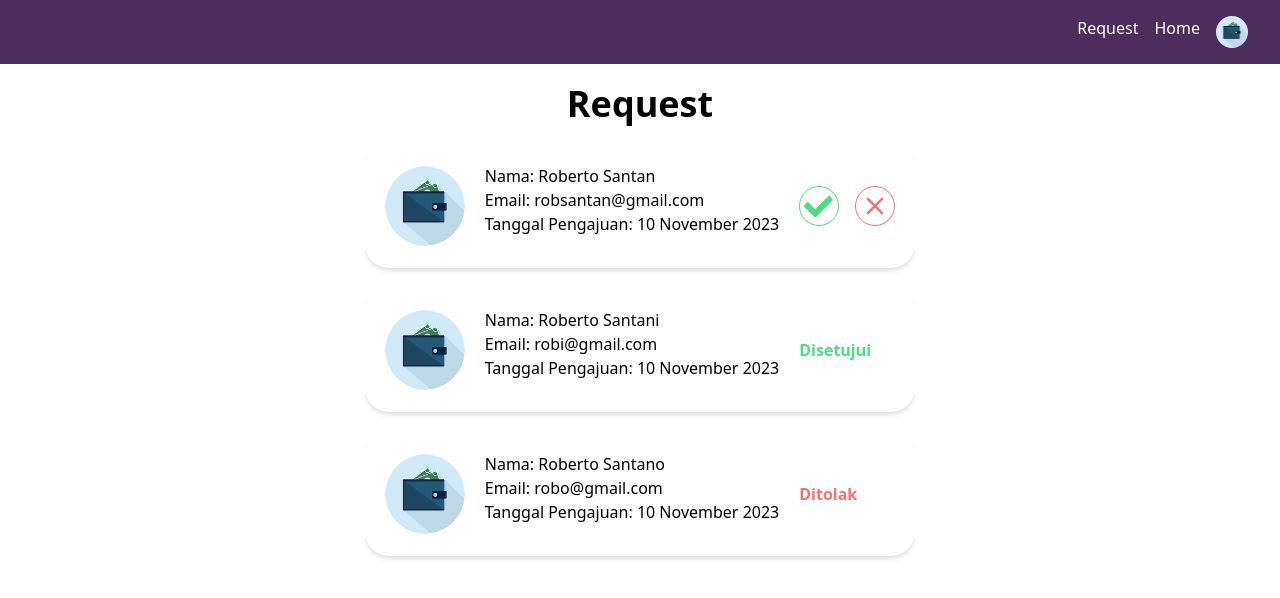
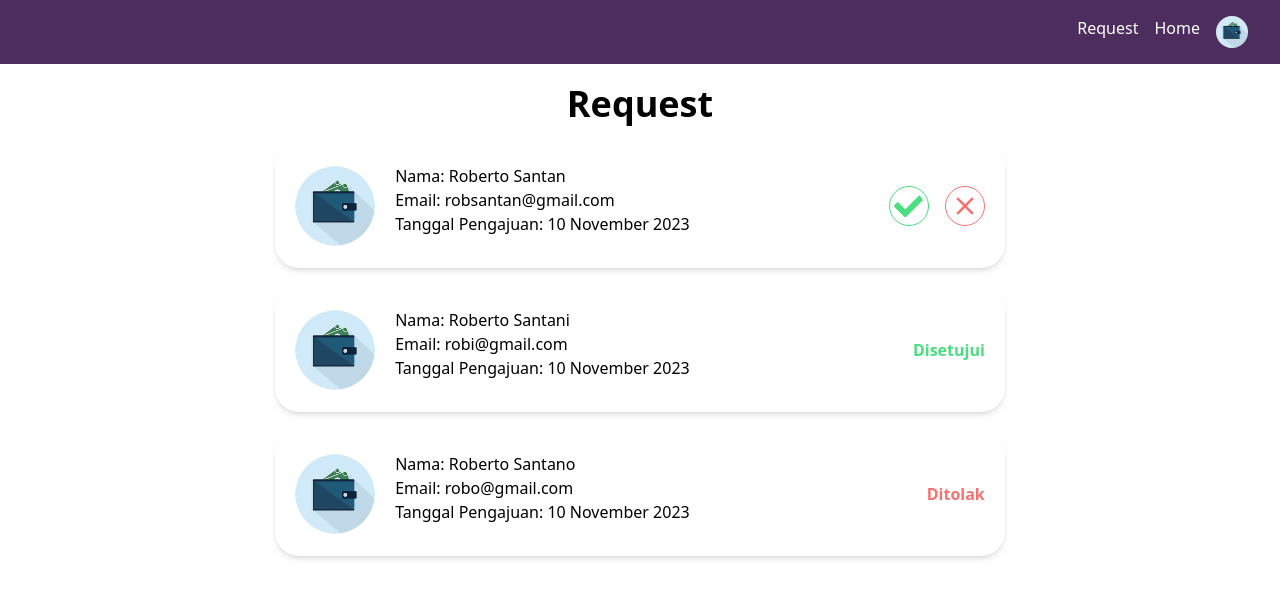
Before and after one commit to IF3110-2023-02-42/SPA, a React (Vite) app: page /verification in a window 1280 px wide. Shown: the top 598 px of the page. Built offline with nearby package versions, Linux system fonts and the light colour scheme.

Commit message:
feat: add dynamic element in verification

```diff
--- a/src/pages/verification/Verification.tsx
+++ b/src/pages/verification/Verification.tsx
@@ -2,55 +2,130 @@ import NavbarAdmin from "../../components/NavbarAdmin";
 import profileImage from "../../assets/profile.jpg";
 import { FaCheck } from 'react-icons/fa';
 import { IoMdClose } from 'react-icons/io';
+import {useState} from 'react';
 
-const Home = () => {
+interface Verification {
+  id: number,
+  nama: string,
+  email: string,
+  tanggalPengajuan: string,
+  status: string
+}
+
+function getVerificationsData(): Verification[]{
+  let verifications : Verification[] = [
+    {
+      id: 1,
+      nama: "Roberto Santan",
+      email: "robsantan@gmail.com",
+      tanggalPengajuan: "10 November 2023",
+      status: "unverified",
+    },
+    {
+      id: 2,
+      nama: "Roberto Santani",
+      email: "robi@gmail.com",
+      tanggalPengajuan: "10 November 2023",
+      status: "accepted",
+    },
+    {
+      id: 3,
+      nama: "Roberto Santano",
+      email: "robo@gmail.com",
+      tanggalPengajuan: "10 November 2023",
+      status: "rejected",
+    },
+  ];
+  return verifications;
+}
+
+function changeStatusToDatabase(id:number, newStatus:string){
+  // Commit to REST
+
+  console.log(id,newStatus)
+}
+
+export default function Verification(){
+  const [verificationCards, setVerificationCards] = useState(getVerificationsData)
+
+  function modifyCard(id:number, status:string){
+    const newVerificationCards = verificationCards.map(card => ({ ...card }));
+    const indexOfCardToModify = newVerificationCards.findIndex(card => card.id === id);
+    if (indexOfCardToModify !== -1) {
+      newVerificationCards[indexOfCardToModify].status = status;
+
+      // Step 3: Update the state with the modified array
+      setVerificationCards(newVerificationCards);
+    }
+  }
+
+  function acceptRequest(id:number){
+    changeStatusToDatabase(id, "accepted")
+    // Jika berhasil commit ke database tampilannya bisa diubah
+    modifyCard(id,"accepted");
+  }
+
+  function rejectRequest(id:number){
+    changeStatusToDatabase(id, "accepted")
+    // Jika berhasil commit ke database tampilannya bisa diubah
+    modifyCard(id,"rejected");
+  }
+
+  function VerificationCard({id, nama, email, tanggalPengajuan, status}: Verification){
+    return <div className="w-3/5 mt-5 p-5 flex space-x-5 items-center shadow-md rounded-3xl  bg-white">
+    <div className="userprofile">
+        <img src={profileImage} alt="User Profile Image" className="w-20 h-20 rounded-full"/>
+    </div>
+    <div className="flex flex-col jus pb-3">
+     <p>Nama: {nama}</p>
+     <p>Email: {email}</p>
+     <p>Tanggal Pengajuan: {tanggalPengajuan}</p>
+    </div>
+    <div className="flex-grow"></div>
+    {(status==="unverified") &&
+      <div className="flex space-x-4">
+          <FaCheck className="text-green-400 hover:opacity-80 hover:cursor-pointer bg-white border border-green-400 rounded-full p-1"
+          size={40}
+          onClick = {()=>(acceptRequest(id))}
+          />
+          <IoMdClose className="text-red-400 hover:opacity-80 hover:cursor-pointer bg-white border border-red-400 rounded-full p-1"
+          size={40}
+          onClick = {()=>rejectRequest(id)}
+          />
+      </div>
+    }
+
+    { (status==="accepted") &&
+        <div className="flex">
+            <p className="font-bold text-green-400">Disetujui</p>
+        </div>
+    }
+
+    { (status==="rejected") &&
+        <div className="flex">
+          <p className="font-bold text-red-400">Ditolak</p>
+      </div>
+    }
+
+  </div>
+  }
+
   return (
     <div className="bg-creamBg z-1 min-h-screen">
       <NavbarAdmin />
       <div className="  mx-auto px-2 sm:px-6 lg:px-8  relative">
         <div className="w-600 relative flex flex-col items-center justify-center py-5">
           <h1 className="text-4xl font-bold">Request</h1>
-          <div className="pb-5 overflow-hidden">
-            <div className="w-full mt-5 p-5 flex space-x-5 items-center shadow-md rounded-3xl  bg-white">
-                <div className="userprofile">
-                    <img src={profileImage} alt="User Profile Image" className="w-20 h-20 rounded-full"/>
-                </div>
-                <div className="flex flex-col jus pb-3">
-                 <p>Nama: Roberto Santan</p>
-                 <p>Email: robsantan@gmail.com</p>
-                 <p>Tanggal Pengajuan: 10 November 2023</p>
-                </div>
-                <div className="flex space-x-4">
-                    <FaCheck className="text-green-400 hover:opacity-80 hover:cursor-pointer bg-white border border-green-400 rounded-full p-1" size={40}/>
-                    <IoMdClose className="text-red-400 hover:opacity-80 hover:cursor-pointer bg-white border border-red-400 rounded-full p-1" size={40}/>
-                </div>
-            </div>
-            <div className="w-full mt-5 p-5 flex space-x-5 items-center shadow-md rounded-3xl  bg-white">
-                <div className="userprofile">
-                    <img src={profileImage} alt="User Profile Image" className="w-20 h-20 rounded-full"/>
-                </div>
-                <div className="flex flex-col jus pb-3">
-                    <p>Nama: Roberto Santani</p>
-                    <p>Email: robi@gmail.com</p>
-                    <p>Tanggal Pengajuan: 10 November 2023</p>
-                </div>
-                <div className="flex space-x-4">
-                    <p className="font-bold text-green-400">Disetujui</p>
-                </div>
-            </div>
-            <div className="w-full mt-5 p-5 flex space-x-5 items-center shadow-md rounded-3xl  bg-white">
-                <div className="userprofile">
-                    <img src={profileImage} alt="User Profile Image" className="w-20 h-20 rounded-full"/>
-                </div>
-                <div className="flex flex-col jus pb-3">
-                    <p>Nama: Roberto Santano</p>
-                    <p>Email: robo@gmail.com</p>
-                    <p>Tanggal Pengajuan: 10 November 2023</p>
-                </div>
-                <div className="flex">
-                    <p className="font-bold text-red-400">Ditolak</p>
-                </div>
-            </div>
+          <div className="w-full flex flex-col items-center pb-5 overflow-hidden">
+              {verificationCards.map((verification)=> (
+                  <VerificationCard
+                    id={verification.id}
+                    nama={verification.nama}
+                    email={verification.email}
+                    tanggalPengajuan={verification.tanggalPengajuan}
+                    status={verification.status}
+                  />
+              ))}
 
           </div>
         </div>
@@ -58,5 +133,3 @@ const Home = () => {
     </div>
   );
 };
-
-export default Home;
```
